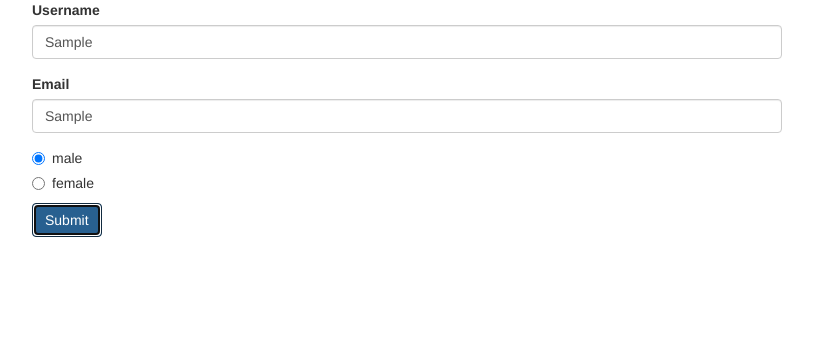
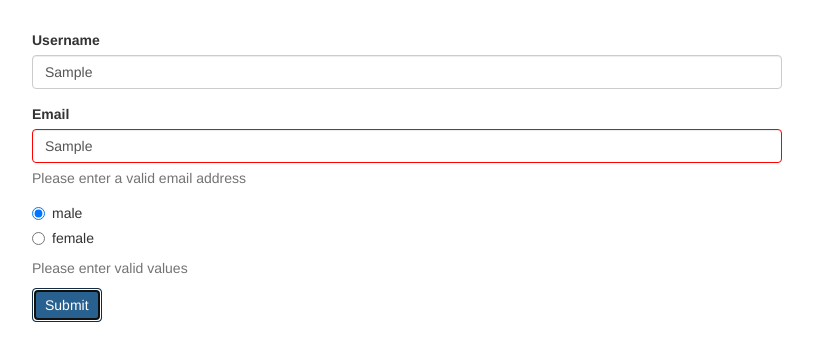
Before and after one commit to swrogers/angular8-complete-guide, an Angular app in the folder form-handling-reactive/: page / in a window 1280 px wide. Both pictures are taken after typing "Sample", "Sample" into the empty fields and a click on the button "Submit". Shown: the top 360 px of the page, without its empty margins (233-1046 px from the left). Built offline with nearby package versions, Linux system fonts and the light colour scheme.

Commit message:
Reactive Forms - Accessing controls
Using the get() helper method in the template to gain access to the reactive
form controls.

Displaying validation information

```diff
--- a/form-handling-reactive/src/app/app.component.css
+++ b/form-handling-reactive/src/app/app.component.css
@@ -0,0 +1,7 @@
+.container {
+  margin-top: 30px;
+}
+
+input.ng-invalid.ng-touched {
+  border: 1px solid red;
+}
--- a/form-handling-reactive/src/app/app.component.html
+++ b/form-handling-reactive/src/app/app.component.html
@@ -9,6 +9,9 @@
             id="username"
             formControlName="username"
             class="form-control">
+          <span
+            *ngIf="!signupForm.get('username').valid && signupForm.get('username').touched"
+            class="help-block">Please enter a valid username</span>
         </div>
         <div class="form-group">
           <label for="email">Email</label>
@@ -17,6 +20,9 @@
             id="email"
             formControlName="email"
             class="form-control">
+          <span
+            *ngIf="!signupForm.get('email').valid && signupForm.get('email').touched"
+            class="help-block">Please enter a valid email address</span>
         </div>
         <div class="radio"  *ngFor="let gender of genders" >
           <label>
@@ -26,6 +32,9 @@
               [value]="gender" >{{ gender }}
           </label>
         </div>
+        <span
+          *ngIf="!signupForm.valid && signupForm.touched"
+          class="help-block">Please enter valid values</span>
         <button class="btn btn-primary"  type="submit" >Submit</button>
       </form>
     </div>
```
